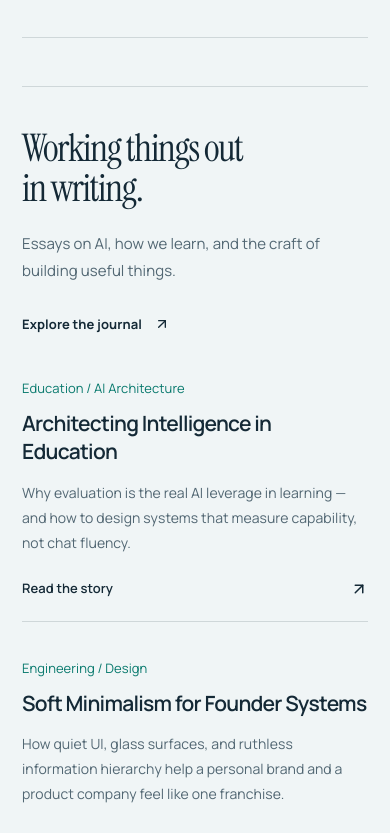
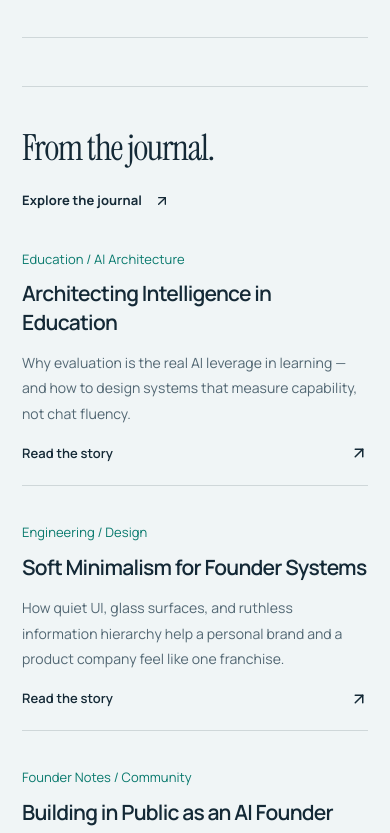
Before and after one commit to Gargeya-Grey/Personal-Brand-Website, a Next.js app: page / in a window 390 px wide. Shown: the part 4120-4953 px from the top of the page. Built offline with nearby package versions, Linux system fonts and the light colour scheme; no server answers.

Commit message:
Simplify homepage journal heading and reading rhythm

```diff
--- a/app/home-writing.css
+++ b/app/home-writing.css
@@ -1,28 +1,23 @@
 /* Homepage writing only: shared image baseline, full artwork, quiet reading hierarchy. */
 .home-journal-heading {
-  display: grid;
-  grid-template-columns: 1.15fr 1fr;
-  align-items: end;
-  gap: 48px;
-  margin-bottom: 40px;
+  display: flex;
+  flex-wrap: wrap;
+  justify-content: space-between;
+  align-items: baseline;
+  gap: 16px 32px;
+  margin-bottom: 32px;
 }
 .home-main .home-journal-heading h2 {
-  font-size: clamp(38px, 4.2vw, 60px);
+  font-size: clamp(36px, 3.8vw, 52px);
   line-height: 1.04;
   max-width: 650px;
   margin: 0;
-}
-.home-journal-heading p {
-  color: var(--color-text-muted);
-  font-size: 15px;
-  line-height: 1.8;
-  max-width: 440px;
-  margin: 0 0 18px;
 }
 .home-journal-grid {
   display: grid;
   grid-template-columns: repeat(3, minmax(0, 1fr));
   gap: 30px;
+  align-items: start;
 }
 .home-journal-story {
   min-width: 0;
@@ -73,8 +68,7 @@
   gap: 12px;
   font-size: 13px;
   font-weight: 600;
-  padding-top: 24px;
-  margin-top: auto;
+  padding-top: 18px;
 }
 .home-journal-read svg,
 .home-journal-letter svg {
@@ -133,10 +127,6 @@
   }
 }
 @media (max-width: 1000px) {
-  .home-journal-heading {
-    align-items: start;
-    gap: 28px;
-  }
   .home-journal-grid {
     gap: 22px;
   }
@@ -172,14 +162,15 @@
   }
 }
 @media (max-width: 700px) {
-  .home-journal-heading,
   .home-journal-grid,
   .home-journal-letter {
     grid-template-columns: 1fr;
   }
   .home-journal-heading {
-    gap: 22px;
-    margin-bottom: 32px;
+    flex-direction: column;
+    align-items: start;
+    gap: 12px;
+    margin-bottom: 26px;
   }
   .home-journal-grid {
     gap: 36px;
--- a/app/page.tsx
+++ b/app/page.tsx
@@ -191,17 +191,10 @@ export default async function Home() {
           data-reveal
         >
           <header className="home-journal-heading">
-            <h2 id="home-journal-title">
-              Working things out
-              <br />
-              in writing.
-            </h2>
-            <div>
-              <p>Essays on AI, how we learn, and the craft of building useful things.</p>
-              <Link className="field-text-link" href="/journal">
-                Explore the journal <ArrowUpRight size={16} />
-              </Link>
-            </div>
+            <h2 id="home-journal-title">From the journal.</h2>
+            <Link className="field-text-link" href="/journal">
+              Explore the journal <ArrowUpRight size={16} />
+            </Link>
           </header>
           <div className="home-journal-grid">
             {articles.length ? (
```
Also changed, not shown: 1 other file (tests, documents, lock files or other folders).
